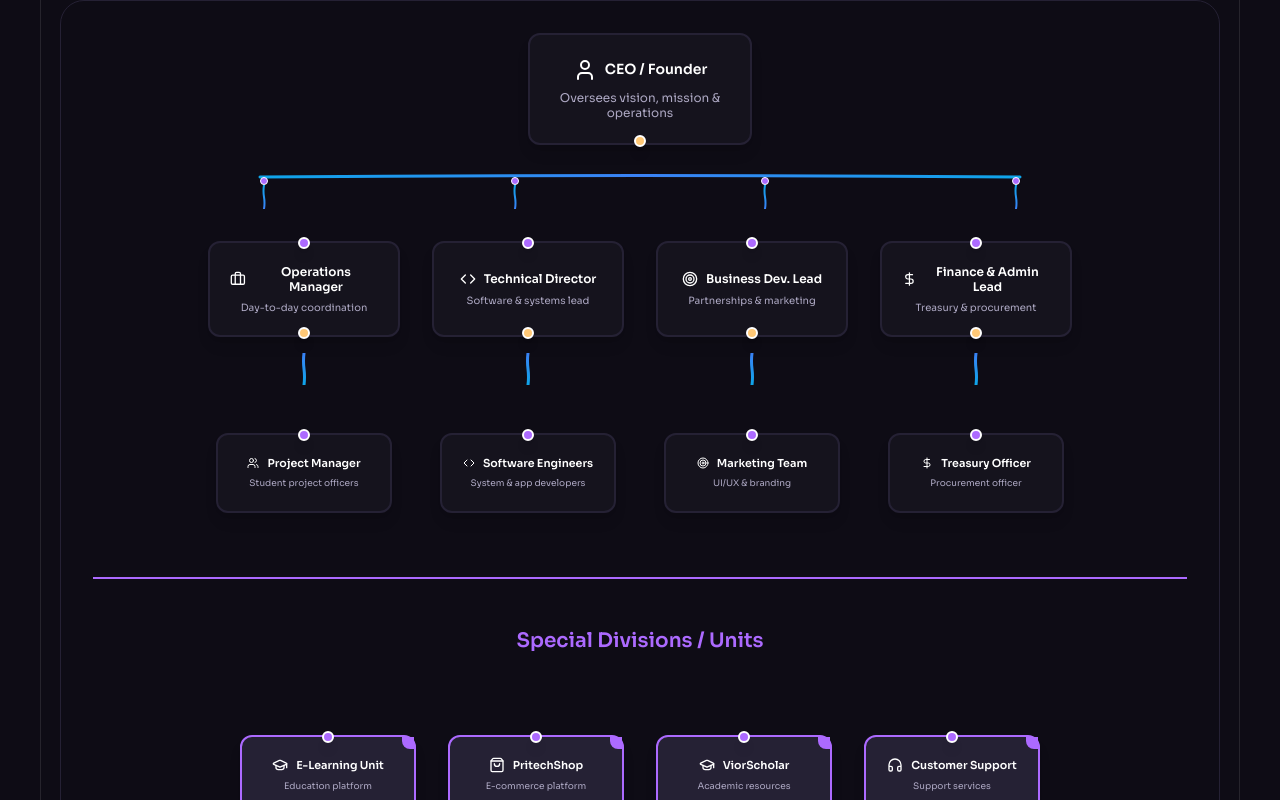
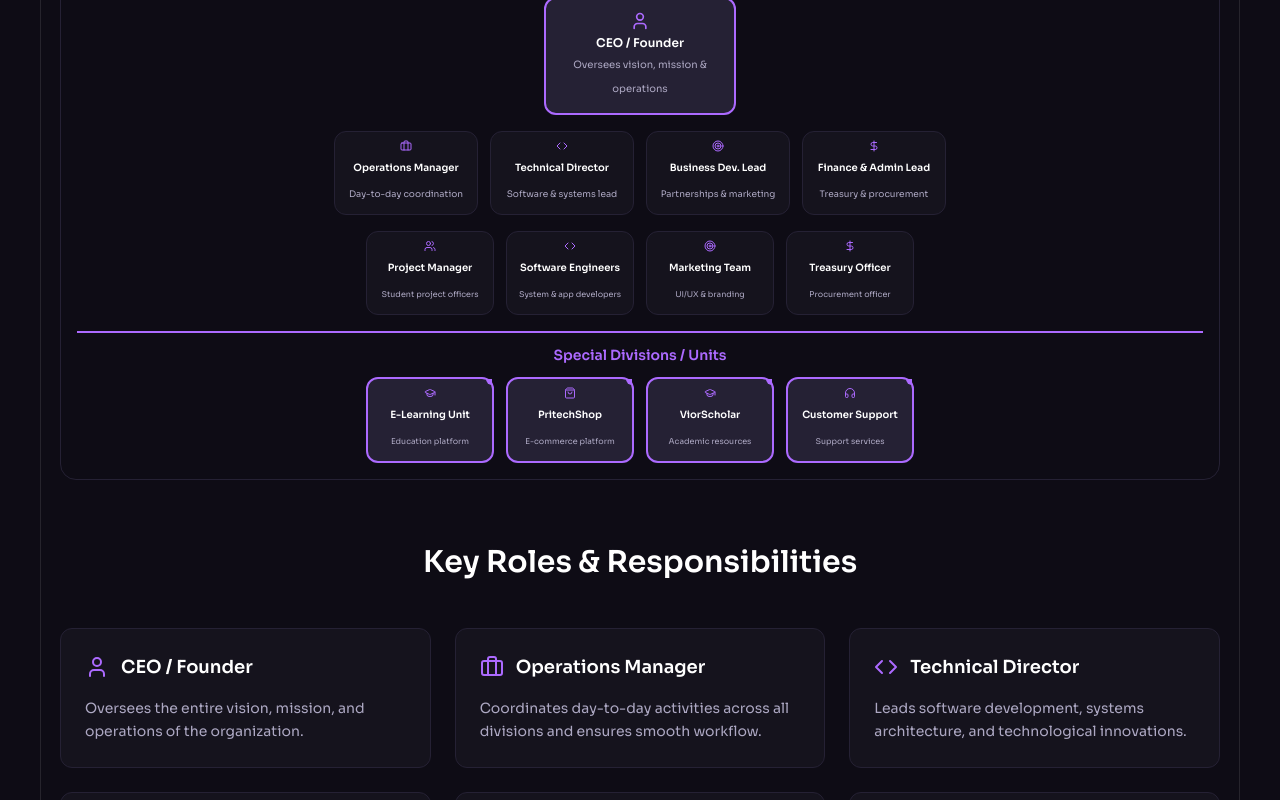
Before and after one commit to Pritech-Vior/PritechVior, a React (Vite) app in the folder front_end/: page /about in a window 1280 px wide. Shown: the part 1080-1880 px from the top of the page. Built offline with nearby package versions, Linux system fonts and the light colour scheme.

Commit message:
New fully Updated UI

```diff
--- a/front_end/src/pages/AboutPage.jsx
+++ b/front_end/src/pages/AboutPage.jsx
@@ -1,5 +1,6 @@
 import React from "react";
 import { Users, Target, Eye, Heart, Building, User, Briefcase, DollarSign, Code, ShoppingBag, GraduationCap, HeadphonesIcon } from "lucide-react";
+import { check } from "../assets";
 import Section from "../components/Section";
 import Heading from "../components/Heading";
 import Button from "../components/Button";
@@ -295,111 +296,163 @@ const AboutPage = () => {
           </div>
 
           {/* Organizational Structure */}
-          <div className="mb-20">
-            <h2 className="text-3xl font-bold text-n-1 text-center mb-12">
+          <div className="mb-16">
+            <h2 className="text-2xl font-bold text-n-1 text-center mb-8">
               PRITECH VIOR Organizational Structure
             </h2>
 
-            <div className="bg-n-8 rounded-3xl p-6 lg:p-8 border border-n-6 overflow-x-auto">
+            <div className="bg-n-8 rounded-2xl p-4 border border-n-6 overflow-x-auto relative">
               {/* CEO Level */}
-              <div className="flex justify-center mb-16">
-                <OrganizationNode
-                  icon={<User className="w-6 h-6 text-white" />}
-                  title="CEO / Founder"
-                  subtitle="Oversees vision, mission & operations"
-                  level={0}
-                >
-                  {/* Management Level */}
-                  <OrganizationNode
-                    icon={<Briefcase className="w-4 h-4 text-white" />}
-                    title="Operations Manager"
-                    subtitle="Day-to-day coordination"
-                    level={1}
-                  >
-                    <OrganizationNode
-                      icon={<Users className="w-3 h-3 text-white" />}
-                      title="Project Manager"
-                      subtitle="Student project officers"
-                      level={2}
-                    />
-                  </OrganizationNode>
-
-                  <OrganizationNode
-                    icon={<Code className="w-4 h-4 text-white" />}
-                    title="Technical Director"
-                    subtitle="Software & systems lead"
-                    level={1}
-                  >
-                    <OrganizationNode
-                      icon={<Code className="w-3 h-3 text-white" />}
-                      title="Software Engineers"
-                      subtitle="System & app developers"
-                      level={2}
-                    />
-                  </OrganizationNode>
-
-                  <OrganizationNode
-                    icon={<Target className="w-4 h-4 text-white" />}
-                    title="Business Dev. Lead"
-                    subtitle="Partnerships & marketing"
-                    level={1}
-                  >
-                    <OrganizationNode
-                      icon={<Target className="w-3 h-3 text-white" />}
-                      title="Marketing Team"
-                      subtitle="UI/UX & branding"
-                      level={2}
-                    />
-                  </OrganizationNode>
-
-                  <OrganizationNode
-                    icon={<DollarSign className="w-4 h-4 text-white" />}
-                    title="Finance & Admin Lead"
-                    subtitle="Treasury & procurement"
-                    level={1}
-                  >
-                    <OrganizationNode
-                      icon={<DollarSign className="w-3 h-3 text-white" />}
-                      title="Treasury Officer"
-                      subtitle="Procurement officer"
-                      level={2}
-                    />
-                  </OrganizationNode>
-                </OrganizationNode>
+              <div className="flex justify-center mb-4">
+                <div className="bg-n-6 border-2 border-color-1 rounded-xl p-3 w-48 text-center">
+                  <div className="flex flex-col items-center gap-1">
+                    <User className="w-5 h-5 text-color-1" />
+                    <div>
+                      <h3 className="font-bold text-white text-xs mb-0.5">CEO / Founder</h3>
+                      <p className="text-n-3 text-[10px]">Oversees vision, mission & operations</p>
+                    </div>
+                  </div>
+                </div>
               </div>
 
-              {/* Special Divisions */}
-              <div className="border-t-2 border-color-1 pt-12">
-                <h3 className="text-xl font-bold text-color-1 text-center mb-8">Special Divisions / Units</h3>
-                <div className="flex justify-center gap-6 lg:gap-8 flex-wrap">
-                  <OrganizationNode
-                    icon={<GraduationCap className="w-4 h-4 text-white" />}
-                    title="E-Learning Unit"
-                    subtitle="Education platform"
-                    level={2}
-                    isSpecial={true}
-                  />
-                  <OrganizationNode
-                    icon={<ShoppingBag className="w-4 h-4 text-white" />}
-                    title="PritechShop"
-                    subtitle="E-commerce platform"
-                    level={2}
-                    isSpecial={true}
-                  />
-                  <OrganizationNode
-                    icon={<GraduationCap className="w-4 h-4 text-white" />}
-                    title="ViorScholar"
-                    subtitle="Academic resources"
-                    level={2}
-                    isSpecial={true}
-                  />
-                  <OrganizationNode
-                    icon={<HeadphonesIcon className="w-4 h-4 text-white" />}
-                    title="Customer Support"
-                    subtitle="Support services"
-                    level={2}
-                    isSpecial={true}
-                  />
+              {/* Management Level */}
+              <div className="mb-4">
+                <div className="flex justify-center gap-3 flex-wrap">
+                  <div className="bg-n-7 border border-n-6 rounded-xl p-2 w-36 text-center hover:border-color-1 transition-all">
+                    <div className="flex flex-col items-center gap-1">
+                      <Briefcase className="w-3 h-3 text-color-1" />
+                      <div>
+                        <h4 className="font-bold text-white text-[10px] mb-0.5">Operations Manager</h4>
+                        <p className="text-n-3 text-[9px]">Day-to-day coordination</p>
+                      </div>
+                    </div>
+                  </div>
+
+                  <div className="bg-n-7 border border-n-6 rounded-xl p-2 w-36 text-center hover:border-color-1 transition-all">
+                    <div className="flex flex-col items-center gap-1">
+                      <Code className="w-3 h-3 text-color-1" />
+                      <div>
+                        <h4 className="font-bold text-white text-[10px] mb-0.5">Technical Director</h4>
+                        <p className="text-n-3 text-[9px]">Software & systems lead</p>
+                      </div>
+                    </div>
+                  </div>
+
+                  <div className="bg-n-7 border border-n-6 rounded-xl p-2 w-36 text-center hover:border-color-1 transition-all">
+                    <div className="flex flex-col items-center gap-1">
+                      <Target className="w-3 h-3 text-color-1" />
+                      <div>
+                        <h4 className="font-bold text-white text-[10px] mb-0.5">Business Dev. Lead</h4>
+                        <p className="text-n-3 text-[9px]">Partnerships & marketing</p>
+                      </div>
+                    </div>
+                  </div>
+
+                  <div className="bg-n-7 border border-n-6 rounded-xl p-2 w-36 text-center hover:border-color-1 transition-all">
+                    <div className="flex flex-col items-center gap-1">
+                      <DollarSign className="w-3 h-3 text-color-1" />
+                      <div>
+                        <h4 className="font-bold text-white text-[10px] mb-0.5">Finance & Admin Lead</h4>
+                        <p className="text-n-3 text-[9px]">Treasury & procurement</p>
+                      </div>
+                    </div>
+                  </div>
+                </div>
+              </div>
+
+              {/* Department Level */}
+              <div className="mb-4">
+                <div className="flex justify-center gap-3 flex-wrap">
+                  <div className="bg-n-7 border border-n-6 rounded-xl p-2 w-32 text-center hover:border-color-1 transition-all">
+                    <div className="flex flex-col items-center gap-1">
+                      <Users className="w-3 h-3 text-color-1" />
+                      <div>
+                        <h4 className="font-bold text-white text-[10px] mb-0.5">Project Manager</h4>
+                        <p className="text-n-3 text-[8px]">Student project officers</p>
+                      </div>
+                    </div>
+                  </div>
+
+                  <div className="bg-n-7 border border-n-6 rounded-xl p-2 w-32 text-center hover:border-color-1 transition-all">
+                    <div className="flex flex-col items-center gap-1">
+                      <Code className="w-3 h-3 text-color-1" />
+                      <div>
+                        <h4 className="font-bold text-white text-[10px] mb-0.5">Software Engineers</h4>
+                        <p className="text-n-3 text-[8px]">System & app developers</p>
+                      </div>
+                    </div>
+                  </div>
+
+                  <div className="bg-n-7 border border-n-6 rounded-xl p-2 w-32 text-center hover:border-color-1 transition-all">
+                    <div className="flex flex-col items-center gap-1">
+                      <Target className="w-3 h-3 text-color-1" />
+                      <div>
+                        <h4 className="font-bold text-white text-[10px] mb-0.5">Marketing Team</h4>
+                        <p className="text-n-3 text-[8px]">UI/UX & branding</p>
+                      </div>
+                    </div>
+                  </div>
+
+                  <div className="bg-n-7 border border-n-6 rounded-xl p-2 w-32 text-center hover:border-color-1 transition-all">
+                    <div className="flex flex-col items-center gap-1">
+                      <DollarSign className="w-3 h-3 text-color-1" />
+                      <div>
+                        <h4 className="font-bold text-white text-[10px] mb-0.5">Treasury Officer</h4>
+                        <p className="text-n-3 text-[8px]">Procurement officer</p>
+                      </div>
+                    </div>
+                  </div>
+                </div>
+              </div>
+
+              {/* Special Divisions - Connected separately */}
+              <div className="border-t-2 border-color-1 pt-3">
+                <h3 className="text-sm font-bold text-color-1 text-center mb-3">Special Divisions / Units</h3>
+
+                <div className="flex justify-center gap-3 flex-wrap">
+                  <div className="bg-n-6 border-2 border-color-1 rounded-xl p-2 w-32 text-center hover:shadow-lg transition-all relative">
+                    <div className="absolute top-0 right-0 w-1.5 h-1.5 bg-color-1 rounded-bl-lg"></div>
+                    <div className="flex flex-col items-center gap-1">
+                      <GraduationCap className="w-3 h-3 text-color-1" />
+                      <div>
+                        <h4 className="font-bold text-white text-[10px] mb-0.5">E-Learning Unit</h4>
+                        <p className="text-n-3 text-[8px]">Education platform</p>
+                      </div>
+                    </div>
+                  </div>
+
+                  <div className="bg-n-6 border-2 border-color-1 rounded-xl p-2 w-32 text-center hover:shadow-lg transition-all relative">
+                    <div className="absolute top-0 right-0 w-1.5 h-1.5 bg-color-1 rounded-bl-lg"></div>
+                    <div className="flex flex-col items-center gap-1">
+                      <ShoppingBag className="w-3 h-3 text-color-1" />
+                      <div>
+                        <h4 className="font-bold text-white text-[10px] mb-0.5">PritechShop</h4>
+                        <p className="text-n-3 text-[8px]">E-commerce platform</p>
+                      </div>
+                    </div>
+                  </div>
+
+                  <div className="bg-n-6 border-2 border-color-1 rounded-xl p-2 w-32 text-center hover:shadow-lg transition-all relative">
+                    <div className="absolute top-0 right-0 w-1.5 h-1.5 bg-color-1 rounded-bl-lg"></div>
+                    <div className="flex flex-col items-center gap-1">
+                      <GraduationCap className="w-3 h-3 text-color-1" />
+                      <div>
+                        <h4 className="font-bold text-white text-[10px] mb-0.5">ViorScholar</h4>
+                        <p className="text-n-3 text-[8px]">Academic resources</p>
+                      </div>
+                    </div>
+                  </div>
+
+                  <div className="bg-n-6 border-2 border-color-1 rounded-xl p-2 w-32 text-center hover:shadow-lg transition-all relative">
+                    <div className="absolute top-0 right-0 w-1.5 h-1.5 bg-color-1 rounded-bl-lg"></div>
+                    <div className="flex flex-col items-center gap-1">
+                      <HeadphonesIcon className="w-3 h-3 text-color-1" />
+                      <div>
+                        <h4 className="font-bold text-white text-[10px] mb-0.5">Customer Support</h4>
+                        <p className="text-n-3 text-[8px]">Support services</p>
+                      </div>
+                    </div>
+                  </div>
                 </div>
               </div>
             </div>
```
